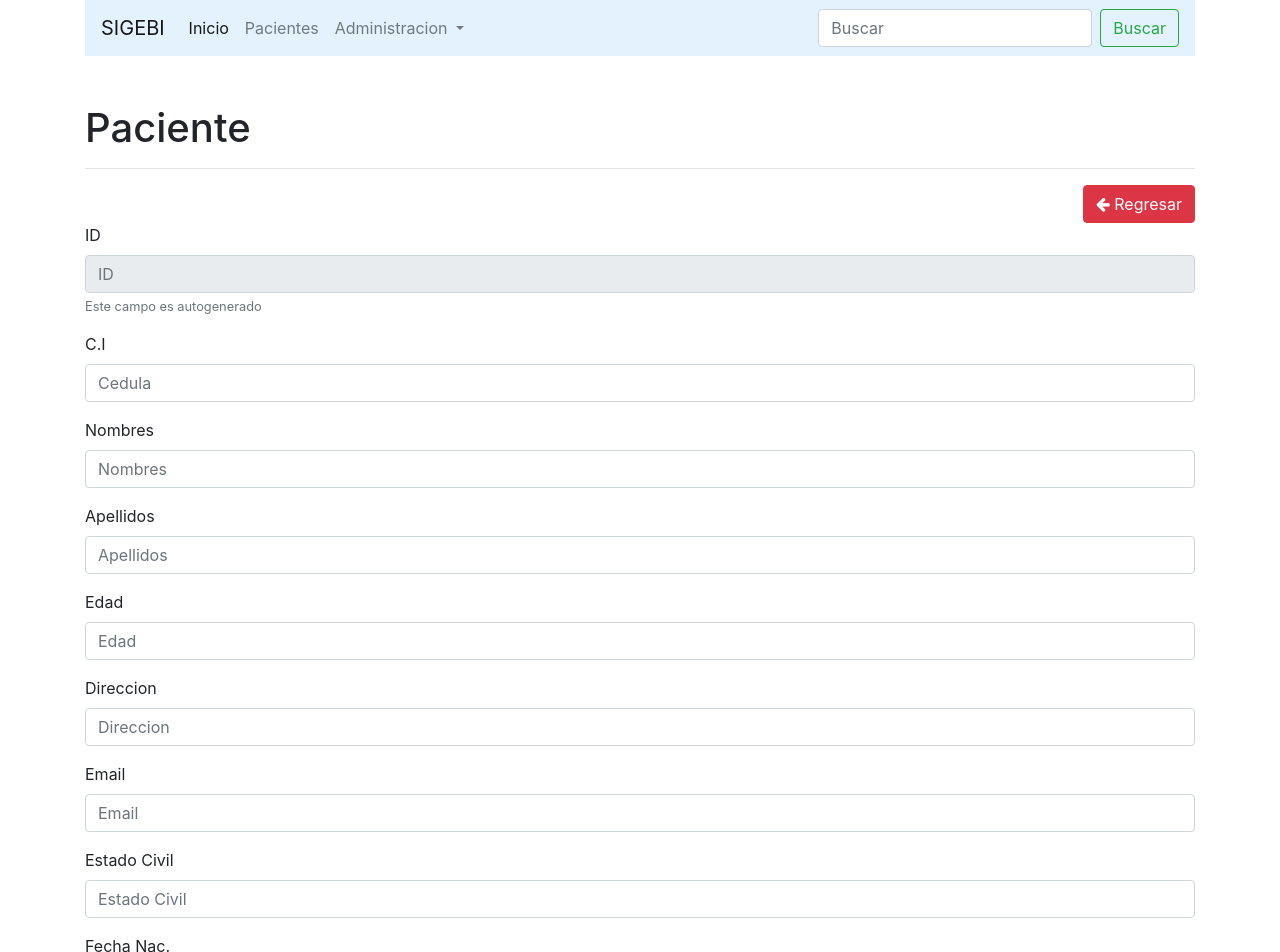
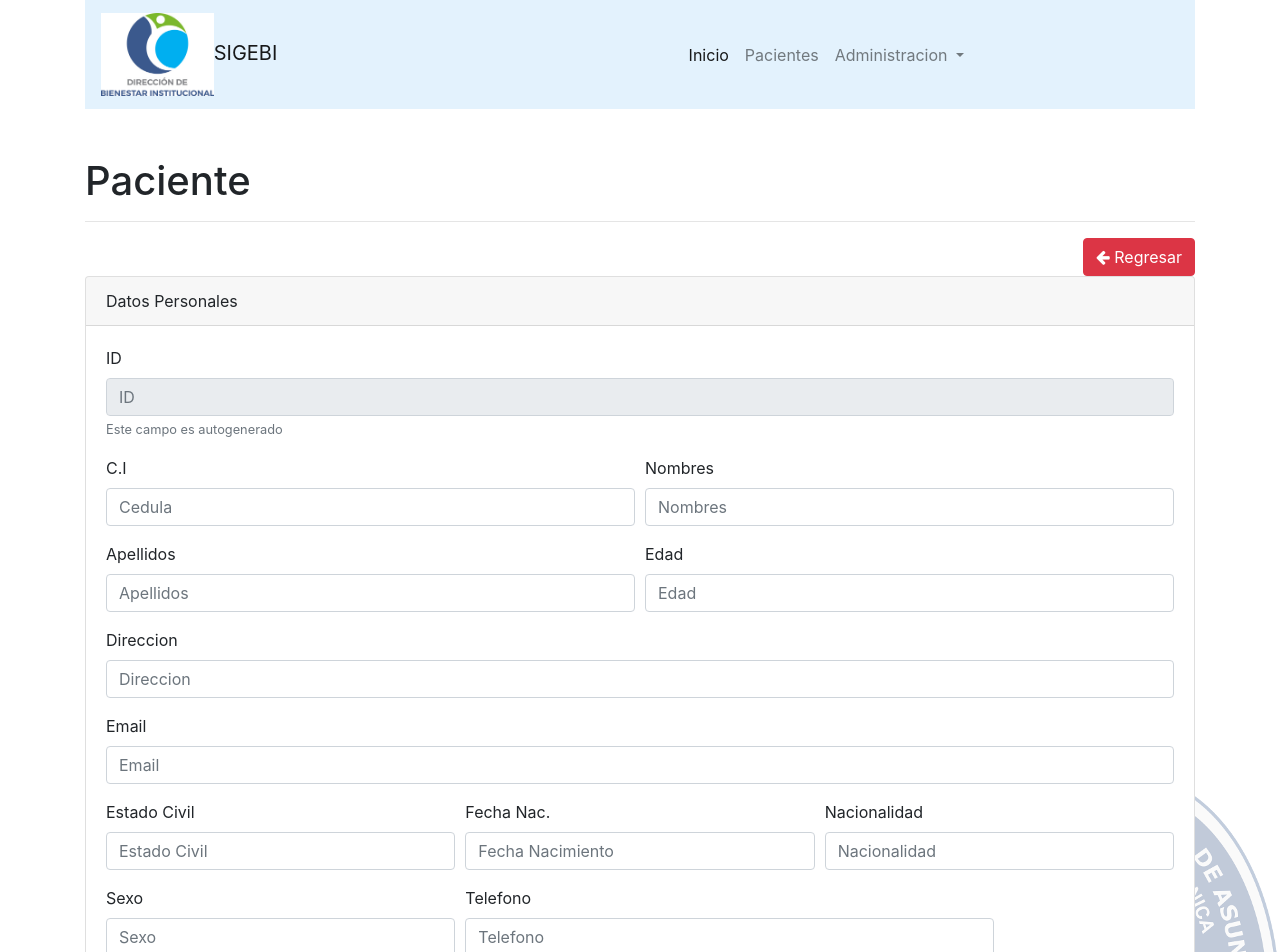
Before and after one commit to letimendieta/SIGEBI-frontend, an Angular app: page /persona/1 in a window 1280 px wide. Shown: the top 952 px of the page. Built offline with nearby package versions, Linux system fonts and the light colour scheme; no server answers.

Commit message:
Cambios en formulario agregar y se agrega logo institucional

```diff
--- a/src/app/vistas/formularios/persona/persona.component.html
+++ b/src/app/vistas/formularios/persona/persona.component.html
@@ -17,6 +17,12 @@
 
 <div class="row animated fadeIn faster">
   <div class="col">
+    <div class="card">
+      <div class="card-header">
+              Datos Personales
+      </div>
+  <div class="card-body">
+
 
     <form (ngSubmit)="guardar( f )"
           #f="ngForm">
@@ -31,8 +37,8 @@
                disabled="disabled">
         <small class="form-text text-muted">Este campo es autogenerado</small>
       </div>
-
-      <div class="form-group">
+  <div class="form-row">
+      <div class="form-group col-md-6">
           <label>C.I</label>
           <input type="text"
                  class="form-control"
@@ -41,7 +47,7 @@
                  name="cedula"
                  required>
       </div>
-      <div class="form-group">
+      <div class="form-group col-md-6">
           <label>Nombres</label>
           <input type="text"
                  class="form-control"
@@ -51,7 +57,7 @@
                  required>
       </div>
 
-      <div class="form-group">
+      <div class="form-group col-md-6">
           <label>Apellidos</label>
           <input type="text"
                  class="form-control"
@@ -60,13 +66,14 @@
                  placeholder="Apellidos">
       </div>
 
-      <div class="form-group">
+      <div class="form-group col-md-6">
           <label>Edad</label>
           <input type="text"
                  class="form-control"
                  [(ngModel)]="persona.edad"
                  name="edad"
                  placeholder="Edad">
+      </div>
       </div>
       <div class="form-group">
           <label>Direccion</label>
@@ -85,8 +92,8 @@
                  name="email"
                  placeholder="Email">
       </div>
-
-      <div class="form-group">
+  <div class="form-row">
+      <div class="form-group col-md-4">
           <label>Estado Civil</label>
           <input type="text"
                  class="form-control"
@@ -95,7 +102,7 @@
                  placeholder="Estado Civil">
       </div>
 
-      <div class="form-group">
+      <div class="form-group col-md-4">
           <label>Fecha Nac.</label>
           <input type="text"
                  class="form-control"
@@ -104,7 +111,7 @@
                  placeholder="Fecha Nacimiento">
       </div>
 
-      <div class="form-group">
+      <div class="form-group col-md-4">
           <label>Nacionalidad</label>
           <input type="text"
                  class="form-control"
@@ -112,7 +119,7 @@
                  name="nacionalidad"
                  placeholder="Nacionalidad">
       </div>
-      <div class="form-group">
+      <div class="form-group col-md-4">
           <label>Sexo</label>
           <input type="text"
                  class="form-control"
@@ -121,7 +128,7 @@
                  placeholder="Sexo">
       </div>
 
-      <div class="form-group">
+      <div class="form-group col-md-6">
           <label>Telefono</label>
           <input type="text"
                  class="form-control"
@@ -129,7 +136,7 @@
                  name="telefono"
                  placeholder="Telefono">
       </div>
-      <div class="form-group">
+      <div class="form-group col-md-6">
           <label>Celular</label>
           <input type="text"
                  class="form-control"
@@ -137,12 +144,11 @@
                  name="celular"
                  placeholder="Celular">
       </div>
-
-
+</div>
       <hr>
       <div class="form-group text-center">
         <button type="submit"
-                class="btn btn-primary w-25">
+                class="btn btn-primary ">
           <i class="fa fa-save"></i>
           Guardar
         </button>
@@ -150,7 +156,7 @@
 
 
     </form>
-
-
+</div>
+</div>
   </div>
 </div>
--- a/src/app/vistas/general/header/header.component.html
+++ b/src/app/vistas/general/header/header.component.html
@@ -1,8 +1,6 @@
 <nav class="navbar navbar-expand-lg navbar-light" style="background-color: #e3f2fd;">
-  <a class="navbar-brand" href="#">SIGEBI</a>
-  <button class="navbar-toggler" type="button" data-toggle="collapse" data-target="#navbarSupportedContent" aria-controls="navbarSupportedContent" aria-expanded="false" aria-label="Toggle navigation">
-    <span class="navbar-toggler-icon"></span>
-  </button>
+  <a class="navbar-brand" href="#"><img src="../assets/images/Logo_bienestar.jpg" alt="logo" width="20%" height="20%">SIGEBI</a>
+
 
   <div class="collapse navbar-collapse" id="navbarSupportedContent">
     <ul class="navbar-nav mr-auto">
@@ -21,9 +19,5 @@
         </div>
       </li>
     </ul>
-    <form class="form-inline my-2 my-lg-0">
-      <input class="form-control mr-sm-2" type="search" placeholder="Buscar" aria-label="Buscar">
-      <button class="btn btn-outline-success my-2 my-sm-0" type="submit">Buscar</button>
-    </form>
   </div>
 </nav>
--- a/src/index.html
+++ b/src/index.html
@@ -15,6 +15,7 @@
 
 </head>
 <body class="container animated fadeIn faster">
+
   <app-root></app-root>
 </body>
 </html>
--- a/src/styles.css
+++ b/src/styles.css
@@ -1 +1,8 @@
 /* You can add global styles to this file, and also import other style files */
+body{
+  background-image: url("/assets/images/fpuna_logo_institucional.png");
+  background-repeat: no-repeat;
+  background-attachment: fixed;
+  background-position: bottom right;
+
+}
```
Also changed, not shown: src/assets/images/Logo_bienestar.jpg (added), src/assets/images/fpuna_logo_institucional.png (added).
